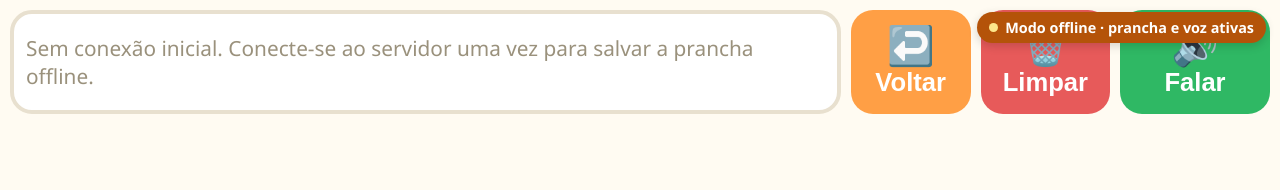
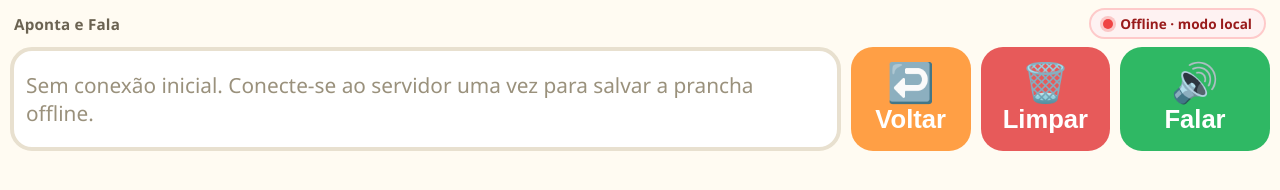
Before and after one commit to Luiz2608/falapicto-Sandro, a plain HTML site: page web/index.html in a window 1280 px wide. Both pictures are taken after a click on the button "Falar a frase". Drawn offline with Linux system fonts and the light colour scheme; no server answers; files whose address does not match are found by name.

Commit message:
Adicionar COMO_EXECUTAR.txt e indicador visual de conexao (online/lenta/offline)

```diff
--- a/web/index.html
+++ b/web/index.html
@@ -14,7 +14,18 @@
   * { box-sizing: border-box; -webkit-tap-highlight-color: transparent; }
   html, body { margin:0; height:100%; background:var(--bg); color:var(--ink);
     font-family: "Atkinson Hyperlegible", "Segoe UI", system-ui, sans-serif; user-select:none; touch-action: manipulation; }
-  #app { display:grid; height:100dvh; grid-template-rows: auto 1fr auto; gap:10px; padding:10px; }
+  #app { display:grid; height:100dvh; grid-template-rows: auto auto 1fr auto; gap:8px; padding:8px 10px 10px; }
+  #topbar { display:flex; align-items:center; justify-content:space-between; gap:10px; padding:0 4px; }
+  #brand { font-size:.95rem; font-weight:800; color:#6b6352; letter-spacing:.2px; }
+  #netBadge { display:inline-flex; align-items:center; gap:7px; padding:4px 12px; border-radius:999px;
+    font-size:.85rem; font-weight:800; border:2px solid transparent; transition:background .2s, color .2s, border-color .2s;
+    background:#ECFDF5; color:#166534; border-color:#BBF7D0; }
+  #netBadge .dot { width:10px; height:10px; border-radius:50%; flex:0 0 auto; background:#22C55E;
+    box-shadow:0 0 0 3px rgba(34,197,94,.22); }
+  #netBadge.slow { background:#FFFBEB; color:#92400E; border-color:#FDE68A; }
+  #netBadge.slow .dot { background:#F59E0B; box-shadow:0 0 0 3px rgba(245,158,11,.25); }
+  #netBadge.off { background:#FEF2F2; color:#991B1B; border-color:#FECACA; }
+  #netBadge.off .dot { background:#EF4444; box-shadow:0 0 0 3px rgba(239,68,68,.25); }
 
   /* faixa de frase */
   #strip { display:grid; grid-template-columns: 1fr auto auto auto; gap:10px; align-items:stretch; }
@@ -73,11 +84,6 @@
   #toast { position:fixed; left:50%; bottom:110px; transform:translateX(-50%); background:#2B2B2B; color:#fff; padding:12px 22px;
     border-radius:16px; font-size:1.2rem; opacity:0; transition:opacity .2s; pointer-events:none; z-index:20; }
   #toast.on { opacity:1; }
-  #netBadge { position:fixed; right:14px; top:12px; z-index:15; display:none; align-items:center; gap:7px;
-    padding:6px 12px; border-radius:999px; font-size:.9rem; font-weight:800; background:#2B2B2B; color:#fff;
-    box-shadow:0 3px 10px rgba(0,0,0,.16); pointer-events:none; }
-  #netBadge.off { display:flex; background:#B45309; }
-  #netBadge .dot { width:9px; height:9px; border-radius:50%; background:#FDE68A; }
 
   @media (max-width: 700px) {
     #mid { grid-template-columns: 1fr; } #fixed { grid-template-rows:none; grid-template-columns:repeat(4,1fr); height:92px; }
@@ -87,6 +93,12 @@
 </head>
 <body>
 <div id="app">
+  <div id="topbar">
+    <span id="brand">Aponta e Fala</span>
+    <div id="netBadge" role="status" aria-live="polite" title="Status da conexão com o servidor">
+      <span class="dot"></span><span id="netText">Online</span>
+    </div>
+  </div>
   <div id="strip">
     <div id="sentence" aria-live="polite"></div>
     <button class="big" id="btnUndo" aria-label="Desfazer"><span>↩️</span>Voltar</button>
@@ -107,7 +119,6 @@
     <button class="big" id="btnClose" style="background:#777"><span>✖️</span>Fechar</button>
   </div>
 </div>
-<div id="netBadge" role="status" aria-live="polite"><span class="dot"></span>Modo offline · prancha e voz ativas</div>
 <div id="toast"></div>
 
 <script src="/static/offline-core.js"></script>
@@ -116,45 +127,80 @@ const $ = s => document.querySelector(s);
 const STORE_CFG = "apontaefala_cfg_v1", STORE_NGRAM = "apontaefala_ngram_v1";
 let CFG, CARDS_MAP = {}, NGRAM_LOCAL = {}, rotina = "lanche", seq = [], hist = [], sugestoes = [];   // hist = cards da última frase falada (memória da sessão)
 let voz = null, resultado = null;   // resultado = {ordem, frase} da última frase falada (mostra a ordem correta)
-let servidorOnline = navigator.onLine !== false, reconectarTimer = null;
+let servidorOnline = navigator.onLine !== false, statusRede = servidorOnline ? "online" : "offline", reconectarTimer = null;
 
 // Registra Service Worker p/ abertura e uso 100% offline em quedas de internet
 if ("serviceWorker" in navigator) {
   navigator.serviceWorker.register("/sw.js").catch(e => console.warn("SW:", e));
 }
 
-function setStatusRede(online) {
-  const mudou = servidorOnline !== online;
-  servidorOnline = online;
-  $("#netBadge").classList.toggle("off", !online);
-  if (!online) {
-    if (mudou) toast("Sem conexão: usando modo offline (prancha e voz ativas)");
-    if (!reconectarTimer) reconectarTimer = setInterval(verificarConexao, 6000);
+function redeNavegadorLenta() {
+  const c = navigator.connection || navigator.mozConnection || navigator.webkitConnection;
+  if (!c) return false;
+  return ["slow-2g", "2g", "3g"].includes(c.effectiveType) || (typeof c.rtt === "number" && c.rtt >= 400);
+}
+
+function setStatusRede(estado, ms) {
+  // Aceita booleano (compatibilidade) ou "online" | "slow" | "offline"
+  let novo = typeof estado === "boolean" ? (estado ? "online" : "offline") : estado;
+  if (novo === "online" && ((typeof ms === "number" && ms >= 650) || redeNavegadorLenta())) {
+    novo = "slow";
+  }
+  const anterior = statusRede;
+  statusRede = novo;
+  servidorOnline = novo !== "offline";
+
+  const badge = $("#netBadge"), txt = $("#netText");
+  badge.classList.remove("slow", "off");
+  if (novo === "offline") {
+    badge.classList.add("off");
+    txt.textContent = "Offline · modo local";
+  } else if (novo === "slow") {
+    badge.classList.add("slow");
+    txt.textContent = typeof ms === "number" ? `Conexão lenta (${Math.round(ms)} ms)` : "Conexão lenta";
   } else {
-    if (reconectarTimer) { clearInterval(reconectarTimer); reconectarTimer = null; }
-    if (mudou) {
-      toast("Conexão com o servidor restabelecida");
-      atualizarSugestoes();
-    }
+    txt.textContent = "Online";
+  }
+
+  if (novo === "offline" && anterior !== "offline") {
+    toast("Sem conexão: usando modo offline (prancha e voz ativas)");
+  } else if (novo !== "offline" && anterior === "offline") {
+    toast("Conexão com o servidor restabelecida");
+    atualizarSugestoes();
+  }
+
+  if (!reconectarTimer) {
+    reconectarTimer = setInterval(verificarConexao, 8000);
   }
 }
 
 async function verificarConexao() {
-  if (navigator.onLine === false) return;
+  if (navigator.onLine === false) { setStatusRede("offline"); return; }
   const ctrl = new AbortController();
-  const t = setTimeout(() => ctrl.abort(), 2000);
+  const t = setTimeout(() => ctrl.abort(), 2500);
+  const t0 = performance.now();
   try {
     const r = await fetch("/api/health", { signal: ctrl.signal, cache: "no-store" });
     clearTimeout(t);
+    const ms = performance.now() - t0;
     if (r.ok) {
-      setStatusRede(true);
-      sincronizarDadosEmSegundoPlano();
+      const estavaOff = statusRede === "offline";
+      setStatusRede("online", ms);
+      if (estavaOff) sincronizarDadosEmSegundoPlano();
+    } else {
+      setStatusRede("offline");
     }
-  } catch { clearTimeout(t); }
+  } catch {
+    clearTimeout(t);
+    setStatusRede("offline");
+  }
 }
 
-window.addEventListener("offline", () => setStatusRede(false));
+window.addEventListener("offline", () => setStatusRede("offline"));
 window.addEventListener("online", () => verificarConexao());
+if (navigator.connection && navigator.connection.addEventListener) {
+  navigator.connection.addEventListener("change", () => verificarConexao());
+}
 
 // ---------- fala ----------
 function carregarVoz() {
@@ -182,9 +228,10 @@ const icone = c => c.img ? `<img src="${c.img}" alt="" draggable="false">` : c.e
 const nomeFalado = c => c.spoken || c.label;
 
 async function api(path, body, timeoutMs = 3500) {
-  if (navigator.onLine === false) { setStatusRede(false); throw new Error("offline"); }
+  if (navigator.onLine === false) { setStatusRede("offline"); throw new Error("offline"); }
   const ctrl = new AbortController();
   const t = setTimeout(() => ctrl.abort(), timeoutMs);
+  const t0 = performance.now();
   try {
     const opts = body
       ? { method: "POST", headers: { "Content-Type": "application/json" }, body: JSON.stringify(body), signal: ctrl.signal }
@@ -192,11 +239,14 @@ async function api(path, body, timeoutMs = 3500) {
     const r = await fetch(path, opts);
     clearTimeout(t);
     if (!r.ok) throw new Error("HTTP " + r.status);
-    setStatusRede(true);
+    const ms = performance.now() - t0;
+    // Ignora lentidao natural do SLM em /api/speak se < 1800ms; demais rotas >= 650ms marcam lenta
+    const limiteLento = path === "/api/speak" ? 1800 : 650;
+    setStatusRede(ms >= limiteLento ? "slow" : "online", ms);
     return await r.json();
   } catch (e) {
     clearTimeout(t);
-    setStatusRede(false);
+    setStatusRede("offline");
     throw e;
   }
 }
--- a/web/sw.js
+++ b/web/sw.js
@@ -1,5 +1,5 @@
 // Service Worker do Aponta e Fala — garante abertura e uso da prancha mesmo sem internet.
-const CACHE_NAME = "aponta-e-fala-v1";
+const CACHE_NAME = "aponta-e-fala-v2";
 const PRECACHE = [
   "/",
   "/manifest.webmanifest",
```
Also changed, not shown: COMO_EXECUTAR.txt (added).
